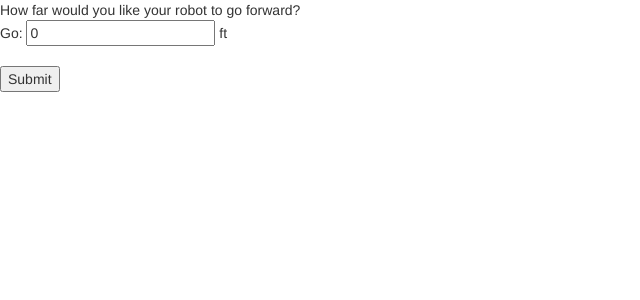
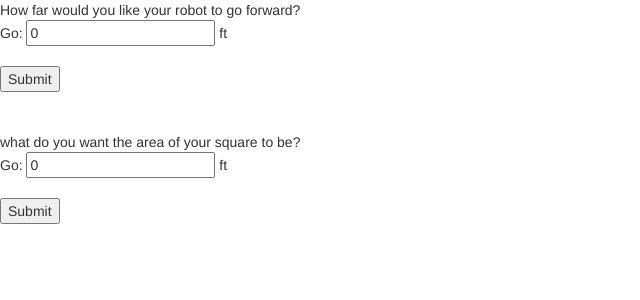
Before and after one commit to Wolniewicz/Flask_And_Robot, a Flask app: page / in a window 1280 px wide. Shown: the top 300 px of the page, without its empty margins (0-640 px from the left). Run offline with Flask 2, Linux system fonts and the light colour scheme; some libraries are stand-ins or nearby versions.

Commit message:
added extra form for square in home.html

```diff
--- a/templates/home.html
+++ b/templates/home.html
@@ -17,6 +17,17 @@ How far would you like your robot to go forward?
 Go: <input type="text" name="distance" value="0"> ft<br><br>
 <input type="submit" value="Submit">
 </form>
+<br><br>
+
+
+
+what do you want the area of your square to be?
+<form action="demo_form.asp">
+Go: <input type="text" name="square" value="0"> ft<br><br>
+<input type="submit" value="Submit">
+</form>
+<br><br>
+
 
 </body>
 </html>
```
